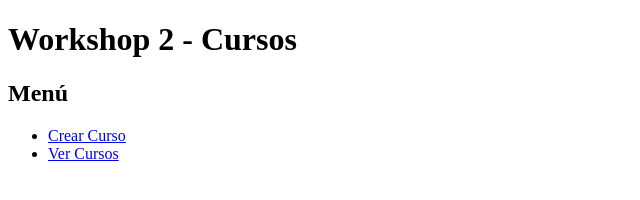
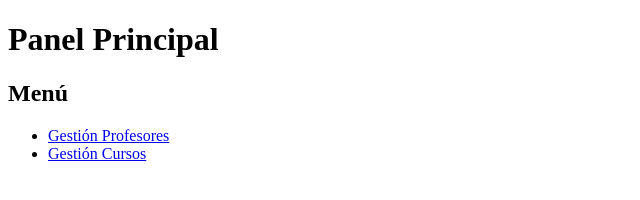
Before and after one commit to sheshi99/Programacion-en-Ambiente-Web-II---Workshops, a plain HTML site: page Workshop_3/client/index.html in a window 1280 px wide. Shown: the whole page, without its empty margins (0-640 px from the left). Drawn offline with Linux system fonts and the light colour scheme.

Commit message:
Creación del panel principal.

```diff
--- a/Workshop_3/client/index.html
+++ b/Workshop_3/client/index.html
@@ -3,14 +3,14 @@
 <head>
   <meta charset="UTF-8">
   <meta name="viewport" content="width=device-width, initial-scale=1.0">
-  <title>Workshop 2 - Menú</title>
+  <title>Panel Principal</title>
 </head>
 <body>
-  <h1>Workshop 2 - Cursos</h1>
+  <h1>Panel Principal</h1>
   <h2>Menú</h2>
   <ul>
-    <li><a href="create.html">Crear Curso</a></li>
-    <li><a href="list.html">Ver Cursos</a></li>
+    <li><a href="professor.html">Gestión Profesores</a></li>
+    <li><a href="course.html">Gestión Cursos</a></li>
   </ul>
 </body>
 </html>
```
